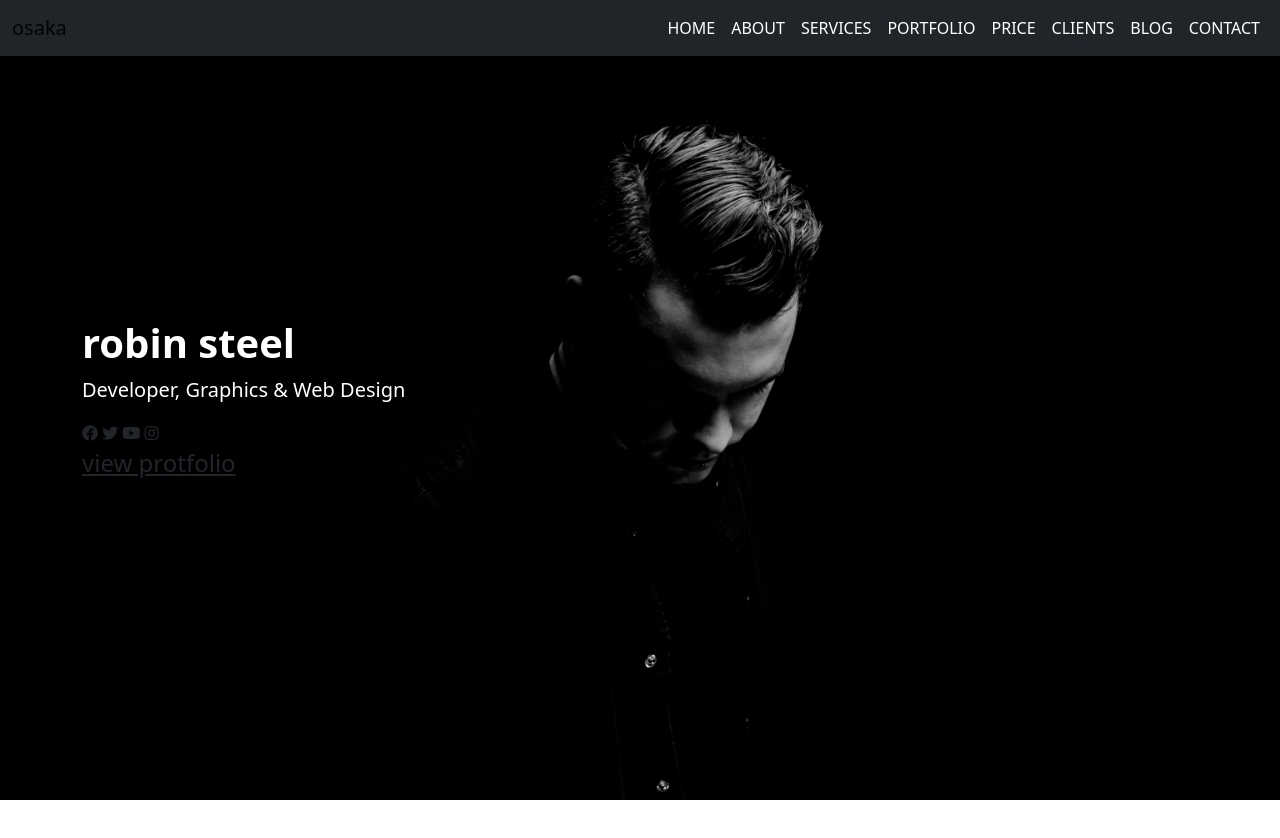
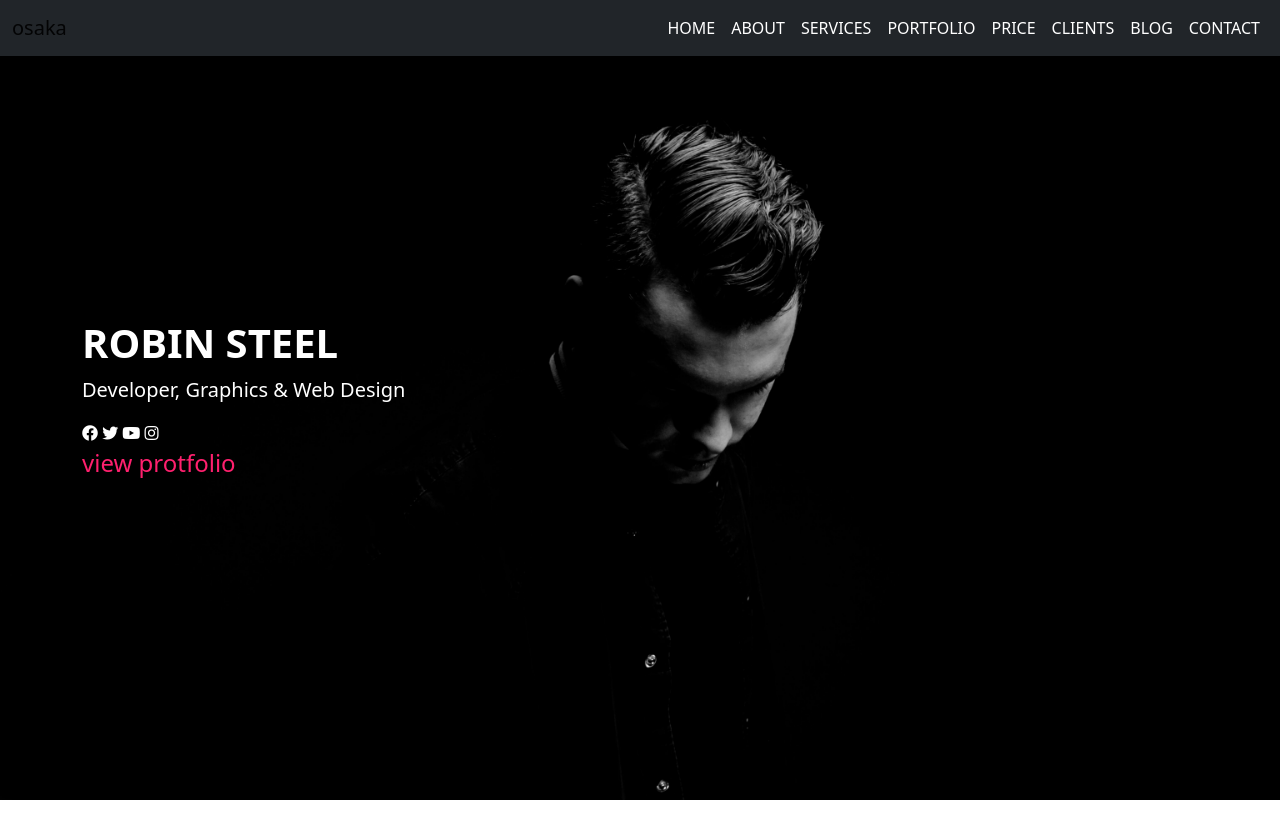
Before and after one commit to MohammadHussein0/Osaka-Website-Template, a plain HTML site: page index.html in a window 1280 px wide. Shown: the top 838 px of the page. Drawn offline with nearby package versions, Linux system fonts and the light colour scheme.

Commit message:
style header

```diff
--- a/assets/css/style.css
+++ b/assets/css/style.css
@@ -1,5 +1,5 @@
 
-::root{
+:root{
     --mainColor:#ff206e;
 }
 
@@ -22,7 +22,14 @@ body{
 
 .header a{
 
-color:var(--mainColor);
-list-style: none;
+text-decoration: none;
+color: var(--mainColor);
 
 }
+
+.header .icon{
+    color: #fff;
+    width: 20%;
+    border-radius: 5px;
+    cursor: pointer;
+}
--- a/index.html
+++ b/index.html
@@ -16,7 +16,7 @@
 </head>
 <body>
 
-    <!-- <section class="home" id="home"> -->
+    <section class="home" id="home">
      <nav class="navbar navbar-expand-lg navbar-light bg-dark fixed-top ">
         <div class="container-fluid">
           <a class="navbar-brand" href="#">osaka</a>
@@ -27,7 +27,7 @@
             <ul class="navbar-nav ms-auto mb-2 mb-lg-0">
 
               <li class="nav-item">
-                <a class="nav-link text-white text-uppercase " href="#">home</a>
+                <a class="nav-link text-white text-uppercase" href="#">home</a>
               </li>
               <li class="nav-item">
                 <a class="nav-link text-white text-uppercase" href="#">about</a>
@@ -78,12 +78,12 @@
 
 
 
-<section class="home" id="home" >
+
   <header class="header  vh-100 d-flex  align-items-center ">
 
       <div class="container  ">
 
-          <h1 class="fw-bold text-white " >robin steel</h1>
+          <h1 class="fw-bold text-white text-uppercase" >robin steel</h1>
           <p class="lead text-white text-capitalize">developer, graphics & web design  </p>
           <div class="icon ">
             <i class="fab fa-facebook"></i>
@@ -100,16 +100,6 @@
 
 </section>
 
-
-
-
-
-<!-- </section> -->
-
-
-
-
-
     <script src="https://cdn.jsdelivr.net/npm/bootstrap@5.1.3/dist/js/bootstrap.bundle.min.js" integrity="sha384-ka7Sk0Gln4gmtz2MlQnikT1wXgYsOg+OMhuP+IlRH9sENBO0LRn5q+8nbTov4+1p" crossorigin="anonymous"></script>
     <script src="assets/js/main.js"></script>
 </body>
```
